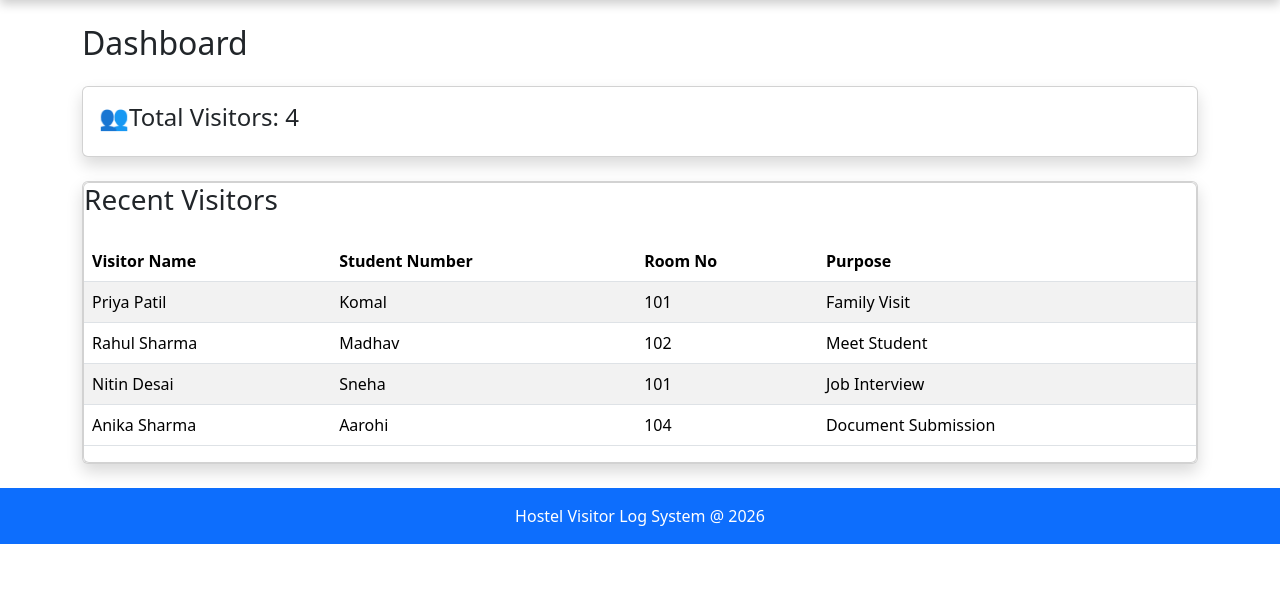
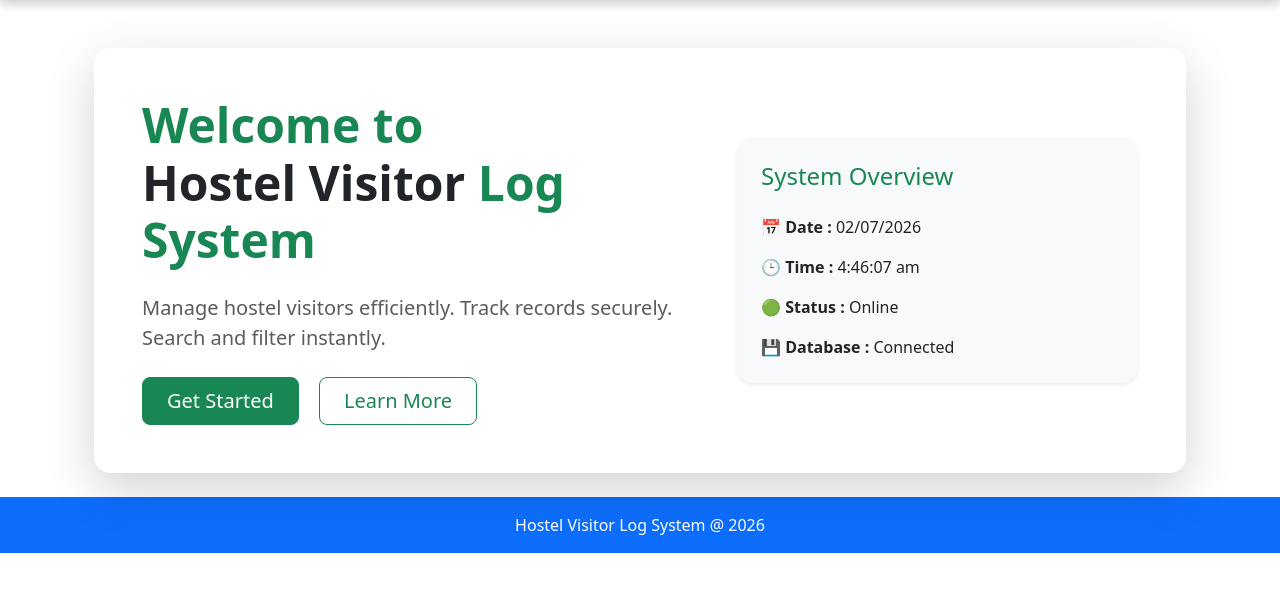
Before and after one commit to biradarvaishnavi444-png/python-training, a Flask app: page / in a window 1280 px wide. Shown: the part 64-656 px from the top of the page. Run offline with Flask 3, Linux system fonts and the light colour scheme; data comes from the database, SQL or seed files in the repository.

Commit message:
Enhance home page layout and add dynamic time display

```diff
--- a/templates/home.html
+++ b/templates/home.html
@@ -1,40 +1,110 @@
-{% extends "base.html" %}
-
-{% block title %}Home{% endblock %}
+   {% extends 'base.html' %}
 
 {% block content %}
 
-<h2 class="mb-4">Dashboard</h2>
+<!-- Hero Section -->
+<div class="container mt-5">
 
-<div class="card shadow">
-    <div class="card-body">
-        <h4> 👥Total Visitors: {{ visitors|length }}</h4>
+    <div class="card border-0 shadow-lg rounded-4">
+
+        <div class="card-body p-5">
+
+            <div class="row align-items-center">
+
+                <!-- Left Side -->
+                <div class="col-lg-7">
+
+                    <span class="display-5 fw-bold text-success">
+                        Welcome to
+                    </span>
+
+                    <h1 class="fw-bold display-5">
+                        Hostel Visitor
+                        <span class="text-success">
+                            Log System
+                        </span>
+                    </h1>
+
+                    <p class="text-muted mt-4 fs-5">
+                        Manage hostel visitors efficiently.
+                        Track records securely. Search and filter instantly.
+
+                    </p>
+
+                    <div class="mt-4">
+
+                        <a href="/login"
+                           class="btn btn-success btn-lg px-4 me-3">
+                            Get Started
+                        </a>
+
+                        <a href="/about"
+                           class="btn btn-outline-success btn-lg px-4">
+                            Learn More
+                        </a>
+
+                    </div>
+
+                </div>
+
+                <!-- Right Side -->
+                <div class="col-lg-5">
+
+                    <div class="bg-light rounded-4 shadow-sm p-4">
+
+                        <h4 class="text-success mb-4">
+                            System Overview
+                        </h4>
+
+                        <div class="mb-3">
+                            📅 <strong>Date :</strong>
+                            <span id="date">02/07/2026</span>
+                        </div>
+
+                        <div class="mb-3">
+                            🕒 <strong>Time :</strong>
+                            <span id="time">12:00:00am</span>
+                        </div>
+
+                        <div class="mb-3">
+                            🟢 <strong>Status :</strong>
+                            Online
+                        </div>
+
+                        <div>
+                            💾 <strong>Database :</strong>
+                            Connected
+                        </div>
+
+                    </div>
+
+                </div>
+
+            </div>
+
+        </div>
+
     </div>
+
 </div>
-<div class="card shadow mt-4">
-    <div class="card recent-card ">
-        <h3 class ="recent-title">Recent Visitors</h3>
-        <table class="table table-striped mt-3">
-            <thead>
-                <tr>
-                    <th> Visitor Name</th>
-                    <th>Student Number</th>
-                    <th>Room No</th>
-                    <th>Purpose</th>
-                </tr>
-            </thead>
-            <tbody>
-                {% for visitor in visitors %}
-                <tr>
-                    <td>{{ visitor.visitor_name }}</td>
-                    <td>{{ visitor.student_name}}</td>
-                    <td>{{ visitor.room_no }}</td>
-                    <td>{{ visitor.purpose }}</td>
-                </tr>
-                {% endfor %}
-            </tbody>
-        </table>
-    </div>
-</div>
+<script>
+
+ function updateTime() {
+    const now = new Date();
+
+    const day = String(now.getDate()).padStart(2, '0');
+    const month = String(now.getMonth() + 1).padStart(2, '0');
+    const year = now.getFullYear();
+
+    document.getElementById("date").innerHTML =
+        `${day}/${month}/${year}`;
+
+    document.getElementById("time").innerHTML =
+        now.toLocaleTimeString("en-IN");
+}
+
+updateTime();
+setInterval(updateTime, 1000);
+</script>
 
 {% endblock %}
```
